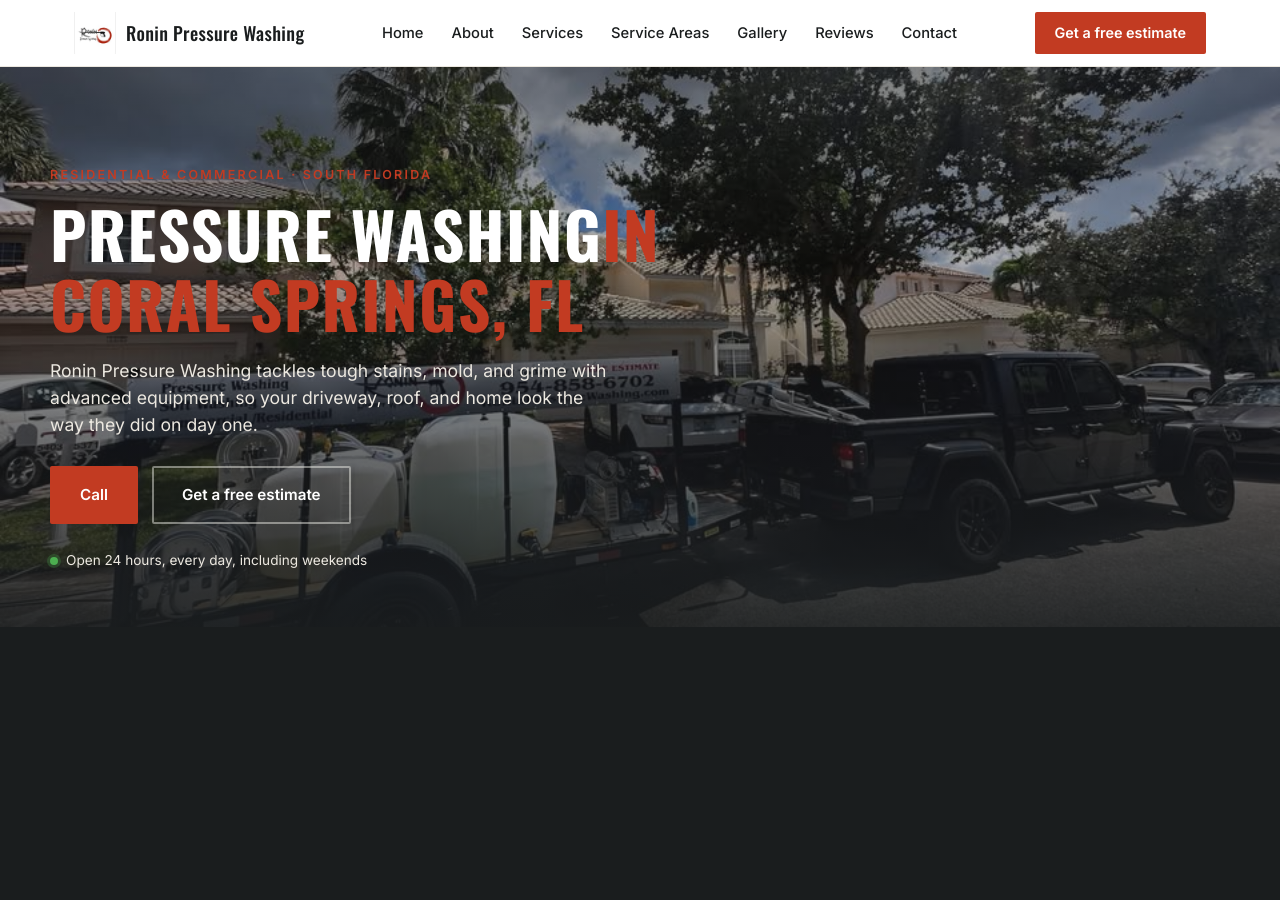
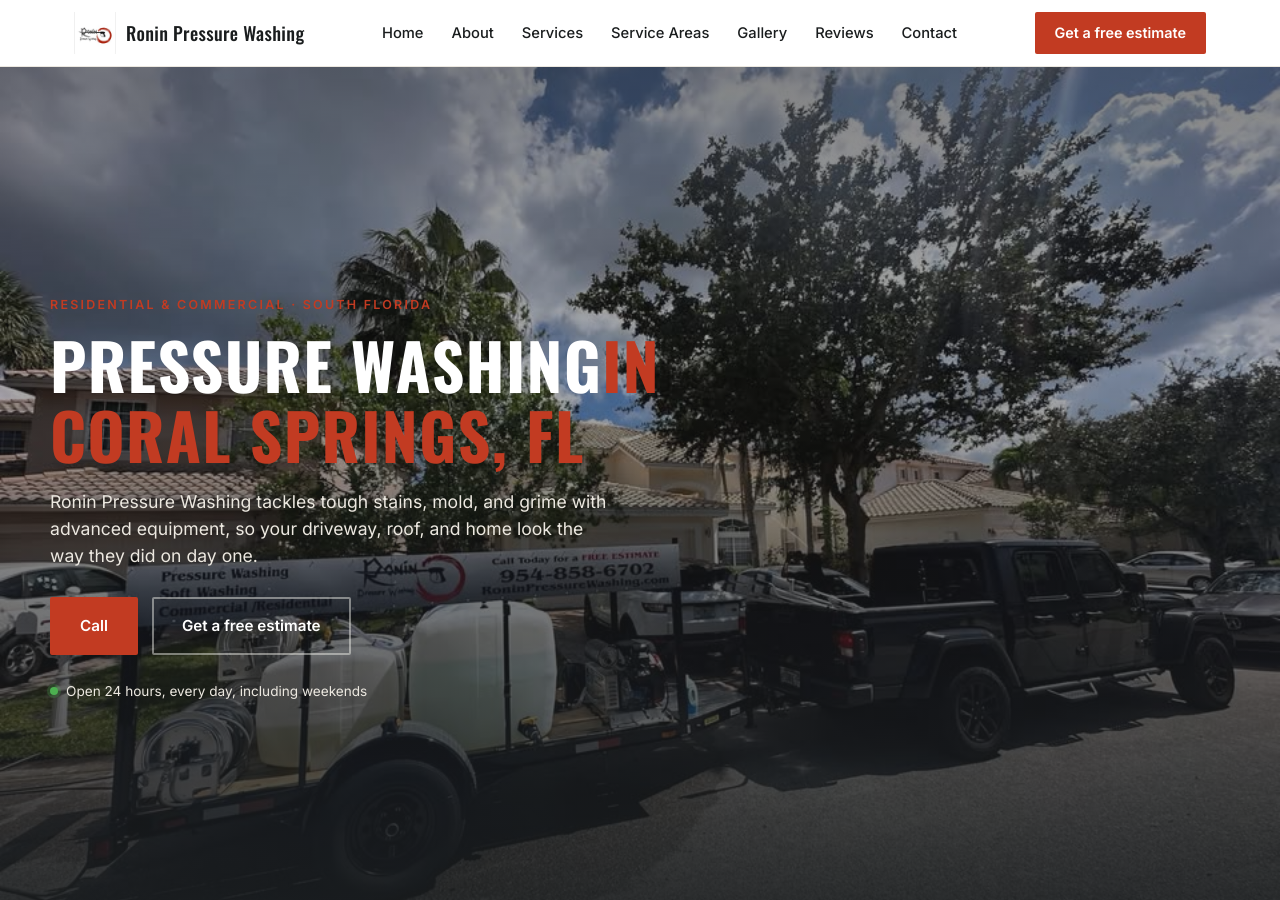
Before and after one commit to JamesBrownR/Ronin-Pressure-Washing, a Jekyll site: the page built from index.html, in a window 1280 px wide and 900 px high. Built offline with Jekyll 4.4.1, drawn with Linux system fonts in a browser that asks for light colours.

Commit message:
Refactor .hero__image-wrap styles
Updated .hero__image-wrap styles for better alignment and centering.

```diff
--- a/_includes/css.html
+++ b/_includes/css.html
@@ -267,19 +267,22 @@
 }
 
 .hero__image-wrap {
-  position: relative;
-  min-height: 560px;
-  display: flex;
-  align-items: flex-end;
+
+
+    position: relative;
+    min-height: 560px;
+    display: flex;
+    align-items: center;
+    height: 100%;
+    align-content: center;
+    justify-content: center;
 }
 
 .hero__image-wrap img {
   position: absolute;
-  inset: 0;
+
   width: 100%;
-  height: 100%;
-  object-fit: cover;
-  object-position: center 60%;
+
 }
 
 .hero__scrim {
```
